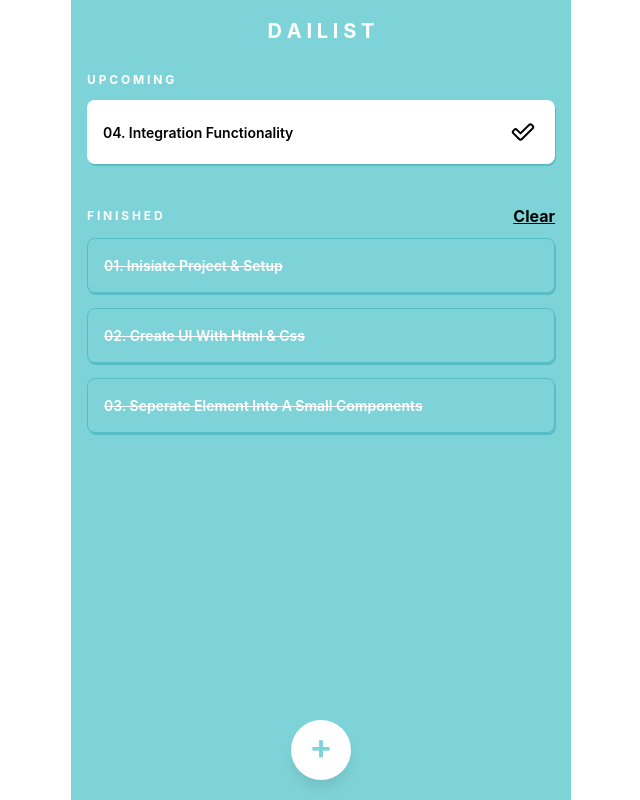
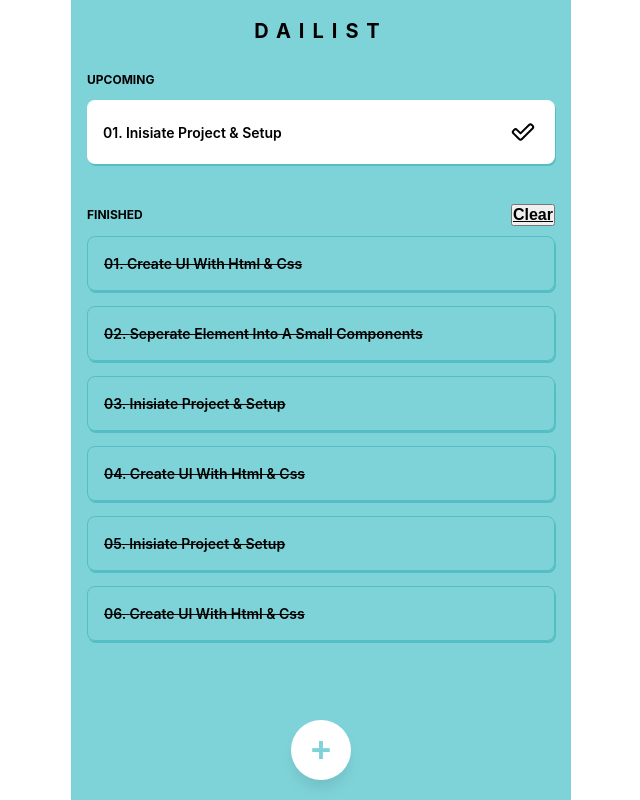
Before and after one commit to ismalzikri/Dailist, a React (Vite) app: page / in a window 1280 px wide. Shown: the whole page, without its empty margins (319-959 px from the left). Built offline with nearby package versions, Linux system fonts and the light colour scheme.

Commit message:
fix various things

```diff
--- a/src/App.css
+++ b/src/App.css
@@ -13,9 +13,10 @@
 
 .wrapper__title {
   font-size: 20px;
-  color: white;
+  color: black;
   text-transform: uppercase;
   text-align: center;
+  letter-spacing: 0.5rem;
 }
 
 /*  wrapper upcoming start */
@@ -27,7 +28,7 @@
 }
 
 .wrapper__upcoming__title {
-  color: white;
+  color: black;
   font-weight: bold;
   font-size: 12px;
   text-transform: uppercase;
@@ -51,7 +52,7 @@
 }
 
 .wrapper__finished__top__title {
-  color: white;
+  color: black;
   font-weight: bold;
   font-size: 12px;
   text-transform: uppercase;
--- a/src/App.tsx
+++ b/src/App.tsx
@@ -1,44 +1,108 @@
 import { useState } from "react";
-import { Card, Button, Modal } from "./components";
+import { Button, Modal } from "./components";
 import "./App.css";
 
 function App() {
   const [isModalOpen, setIsModalOpen] = useState(false);
 
-  const handleModalToggle = () => {
+  // TODO: use nanoid/cuid to generate random id
+  const [todoItems, setTodoItems] = useState([
+    { id: 1, title: "inisiate project & setup", finished: false },
+    { id: 2, title: "create UI with html & css", finished: true },
+    { id: 3, title: "Seperate element into a small components", finished: true },
+    { id: 4, title: "inisiate project & setup", finished: true },
+    { id: 5, title: "create UI with html & css", finished: true },
+    { id: 6, title: "inisiate project & setup", finished: true },
+    { id: 7, title: "create UI with html & css", finished: true },
+  ])
+
+  const handleToggleModal = () => {
     setIsModalOpen(!isModalOpen);
   };
 
+  const handleSubmitTodo = (event: React.FormEvent<HTMLFormElement>) => {
+    event.preventDefault()
+    const formData = new FormData(event.currentTarget);
+    const newTodo = {
+      id: 100,
+      title: formData.get("title")?.toString() || "",
+      description: formData.get("description")?.toString() || "",
+      finished: false,
+    }
+    setTodoItems([
+      ...todoItems,
+      newTodo
+    ])
+  }
+
+  // TODO: Logic for finishing upcoming todos
+  // 1. map todo items
+  // 2. if todo item has the found id
+  // 3. set finished to true
+  // useEffect(() => {
+  //   const id = 1
+  //   const newTodoItems = todoItems.map((todoItem) => {
+  //     if (todoItem.id === id) {
+  //       return { ...todoItem, finished: true }
+  //     }
+  //     return todoItem
+  //   })
+  //   setTodoItems(newTodoItems)
+  // })
+
   return (
-    <div className="App">
+    <main className="App">
       <div className="wrapper">
-        <h1 className="wrapper__title">D a i l i s t</h1>
+        <header>
+          <h1 className="wrapper__title">Dailist</h1>
+        </header>
+
         <div className="wrapper__upcoming">
-          <span className="wrapper__upcoming__title">u p c o m i n g</span>
-          <Card />
+          <span className="wrapper__upcoming__title">Upcoming</span>
+          <ul className="wrapper__upcoming__items">
+            {todoItems.filter((todoItem) => todoItem.finished === false).map((todoItem, index) => {
+              return <li key={todoItem.id}>
+                <span>0{index + 1}. {todoItem.title}</span>
+                <svg
+                  width={32}
+                  height={32}
+                  xmlns="http://www.w3.org/2000/svg"
+                  viewBox="0 0 32 32"
+                  style={{ cursor: "pointer" }}
+                >
+                  <path
+                    d="M13.52,24.66a3,3,0,0,1-2.12-.88L5.75,18.12a3,3,0,0,1,0-4.24l.7-.71a3,3,0,0,1,4.25,0L13.52,16,21.3,8.22a3.09,3.09,0,0,1,4.25,0l.7.71a3,3,0,0,1,0,4.24L15.65,23.78A3,3,0,0,1,13.52,24.66ZM8.58,14.29a1,1,0,0,0-.71.3l-.71.7a1,1,0,0,0,0,1.42l5.66,5.65a1,1,0,0,0,1.41,0l10.61-10.6a1,1,0,0,0,0-1.42l-.71-.7a1,1,0,0,0-1.41,0h0l-8.49,8.48a1,1,0,0,1-1.41,0L9.28,14.59A1,1,0,0,0,8.58,14.29ZM22,8.93h0Z"
+                    data-name="Layer 63"
+                  ></path>
+                </svg>
+              </li>
+            })}
+          </ul>
         </div>
+
         <div className="wrapper__finished">
           <div className="wrapper__finished__top">
             <span className="wrapper__finished__top__title">
-              f i n i s h e d
+              Finished
             </span>
-            <span className="wrapper__finished__top__clear">Clear</span>
+            <button className="wrapper__finished__top__clear">Clear</button>
           </div>
-          <div className="wrapper__finished__item">
-            <span>01. inisiate project & setup</span>
-          </div>
-          <div className="wrapper__finished__item">
-            <span>02. create UI with html & css</span>
-          </div>
-          <div className="wrapper__finished__item">
-            <span>03. Seperate element into a small components</span>
-          </div>
+
+          <ul className="wrapper__finished__items">
+            {todoItems.filter((todoItem) => todoItem.finished === true).map((todoItem, index) => {
+              return <li key={todoItem.id}>
+                <span>0{index + 1}. {todoItem.title}</span>
+              </li>
+            })}
+          </ul>
         </div>
-        <Button onOpenModal={handleModalToggle} />
 
-        {isModalOpen && <Modal onClose={handleModalToggle} />}
+        <footer>
+          <Button onClick={handleToggleModal} />
+          {isModalOpen && <Modal handleSubmitTodo={handleSubmitTodo} onClose={handleToggleModal} />}
+        </footer>
       </div>
-    </div>
+    </main>
   );
 }
 
--- a/src/components/Button/Button.css
+++ b/src/components/Button/Button.css
@@ -1,6 +1,6 @@
 /* wrapper bottom navigation start  */
 
-.wrapper__bottom-navigation {
+.wrapper__bottom-navigation__button {
   position: fixed;
   bottom: 20px;
   left: 0;
@@ -14,13 +14,20 @@
   border-radius: 50%;
   background-color: white;
   box-shadow: 0px 10px 15px -3px rgba(0, 0, 0, 0.1);
+  user-select: none;
+  border: none;
+  align-items: center;
+  transition: 0.2s background;
+}
+
+.wrapper__bottom-navigation__button:hover {
+  background-color: rgba(255,255,255,0.8);
 }
 
 .wrapper__bottom-navigation__icon {
   color: #7ed3d9;
   font-weight: 600;
   font-size: 35px;
-  user-select: none;
 }
 
 /* end wrapper bottom navigation */
--- a/src/components/Button/Button.tsx
+++ b/src/components/Button/Button.tsx
@@ -1,13 +1,13 @@
 import "./Button.css";
 
 type ButtonProps = {
-  onOpenModal: () => void;
+  onClick: () => void;
 };
 
-export function Button({ onOpenModal }: ButtonProps) {
+export function Button({ onClick }: ButtonProps) {
   return (
-    <div className="wrapper__bottom-navigation" onClick={onOpenModal}>
+    <button className="wrapper__bottom-navigation__button" onClick={onClick}>
       <span className="wrapper__bottom-navigation__icon">+</span>
-    </div>
+    </button>
   );
 }
--- a/src/components/Card/Card.css
+++ b/src/components/Card/Card.css
@@ -1,5 +1,5 @@
 /*  wrapper upcoming start */
-.wrapper__upcoming__item {
+.wrapper__upcoming__items li {
   display: flex;
   align-items: center;
   justify-content: space-between;
@@ -19,7 +19,11 @@
 
 
 /*  wrapper finished start */
-.wrapper__finished__item {
+.wrapper__finished__items {
+  list-style: none;
+}
+
+.wrapper__finished__items li {
   margin-top: 10px;
   margin-bottom: 15px;
   border: 1px solid #56bdc4;
@@ -28,7 +32,7 @@
   padding: 16px;
   font-size: 14px;
   font-weight: 600;
-  color: white;
+  color: black;
   text-decoration: line-through;
   text-transform: capitalize;
 }
--- a/src/components/Modal/Modal.tsx
+++ b/src/components/Modal/Modal.tsx
@@ -1,17 +1,23 @@
+import { FormEventHandler, useState } from "react";
 import "./Modal.css";
 
 type ModalProps = {
+  handleSubmitTodo: FormEventHandler<HTMLFormElement>;
   onClose: () => void;
-  //   onSubmit: (value: string) => void;
 };
 
-export function Modal({ onClose }: ModalProps) {
+// TODO: Use Dialog component from Radix UI
+export function Modal({ handleSubmitTodo, onClose }: ModalProps) {
+  // 1. controlled with state = state input is handled manually ⭐
+  // 2. uncontrolled without state = get form field values from FormData ⭐⭐⭐
   return (
     <div className="modal-overlay">
       <div className="modal">
         <h3>What you gonna do?</h3>
-        <form>
-          <input type="text" placeholder="Playing guitar or somethin.." />
+        <form id="todo-form" onSubmit={handleSubmitTodo}>
+          <input name="title" type="text" placeholder="Playing guitar or somethin.."
+          />
+          <textarea name="description" rows={5} />
           <div className="modal-buttons">
             <button type="submit">Add</button>
             <button onClick={onClose}>Cancel</button>
```
